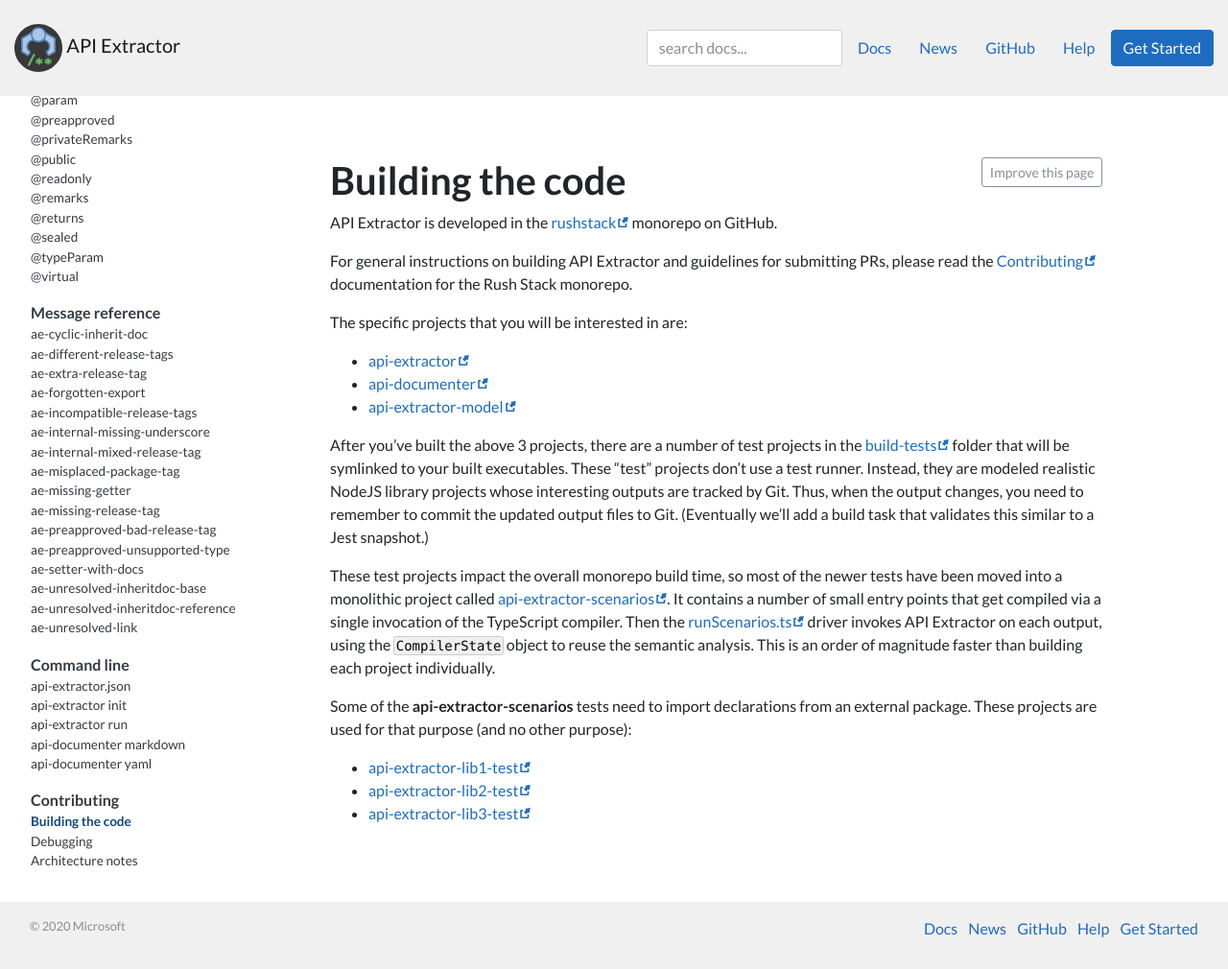
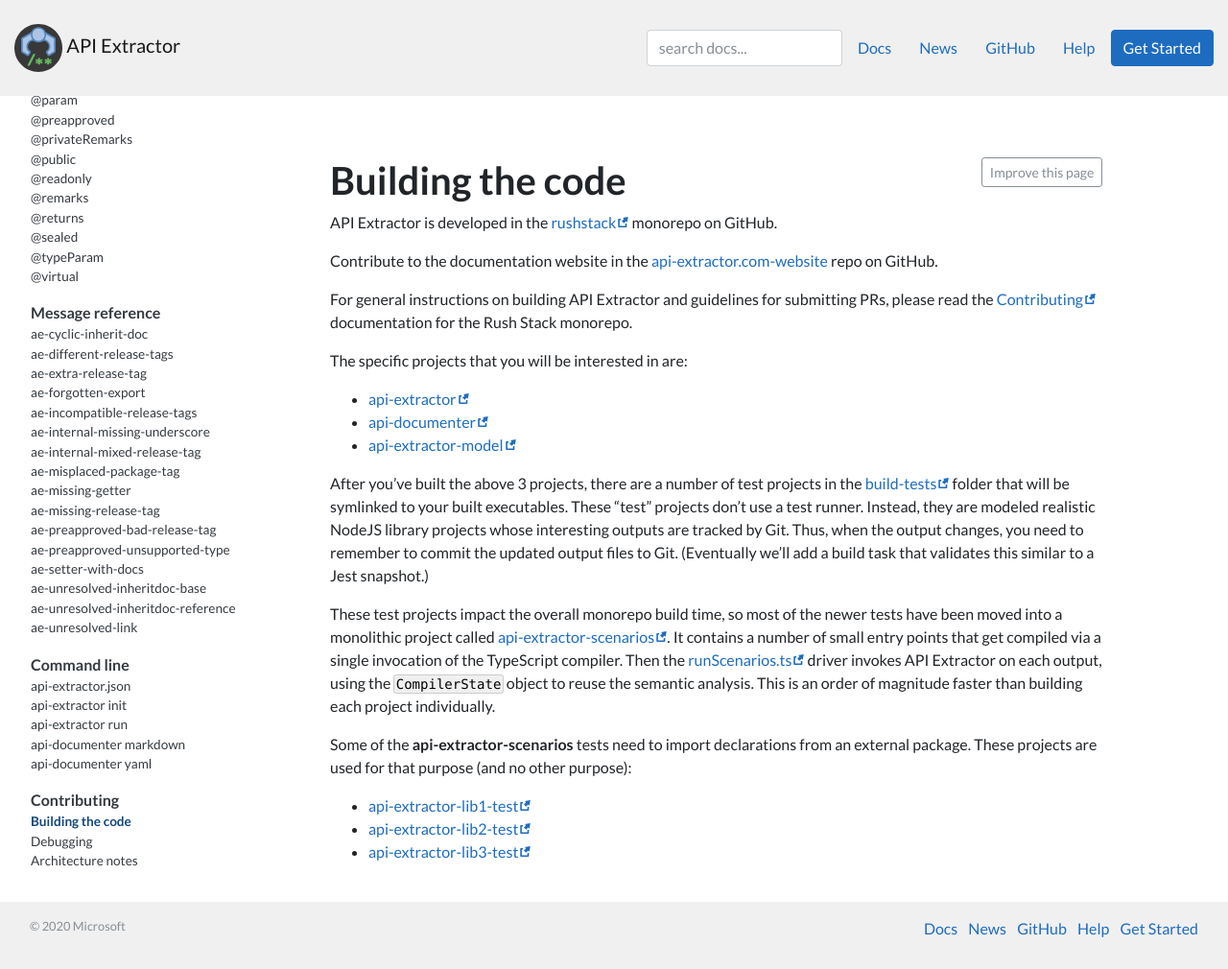
Before and after one commit to microsoft/api-extractor.com-website, a Jekyll site: the page built from pages/contributing/building.md, in a window 1280 px wide and 1010 px high. Shown: the whole window at 96% size. Built offline with Jekyll 4.4.1, drawn with Linux system fonts in a browser that asks for light colours; nearby versions of some CDN libraries; comment, search, counter and statistics services are not loaded.

Commit message:
Explain that the website is tracked in a different repo

```diff
--- a/pages/contributing/building.md
+++ b/pages/contributing/building.md
@@ -6,6 +6,8 @@
 
 API Extractor is developed in the [rushstack](https://github.com/microsoft/rushstack/)
 monorepo on GitHub.
+
+Contribute to the documentation website in the [api-extractor.com-website](https://github.com/microsoft/api-extractor.com-website) repo on GitHub.
 
 For general instructions on building API Extractor and guidelines for submitting PRs, please read the
 [Contributing](https://rushstack.io/pages/contributing/get_started/) documentation for the Rush Stack
```
